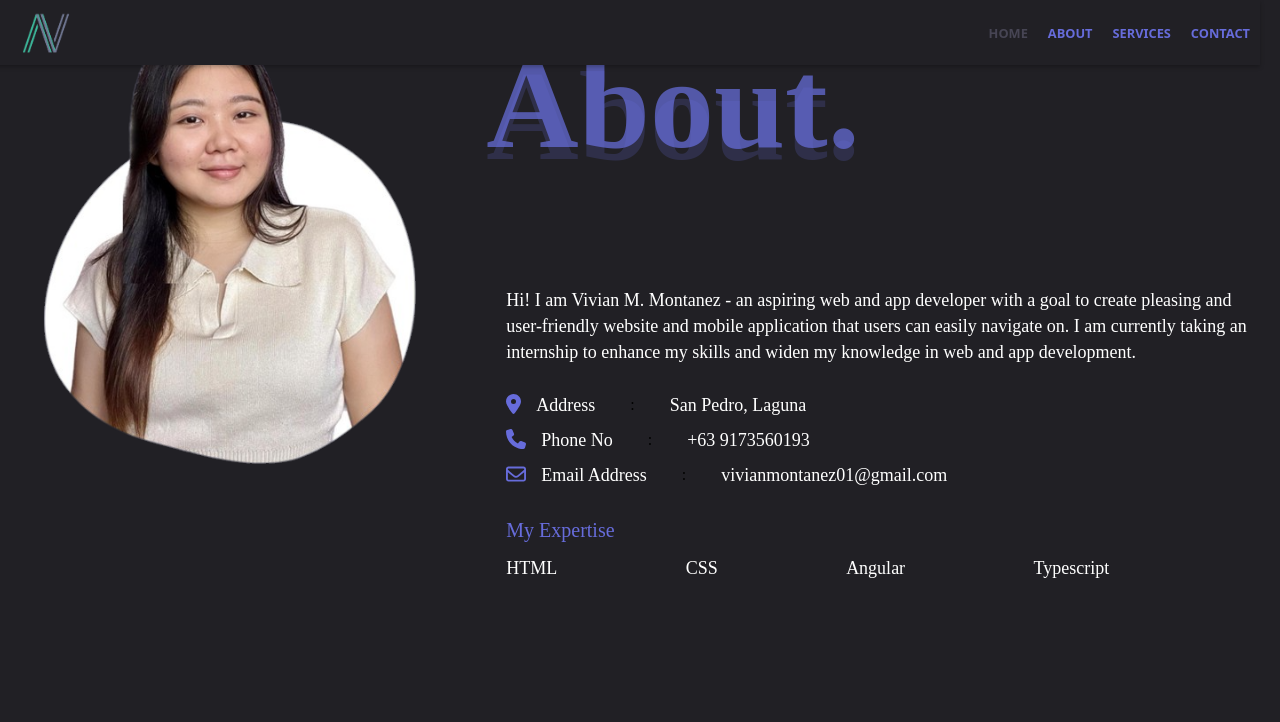
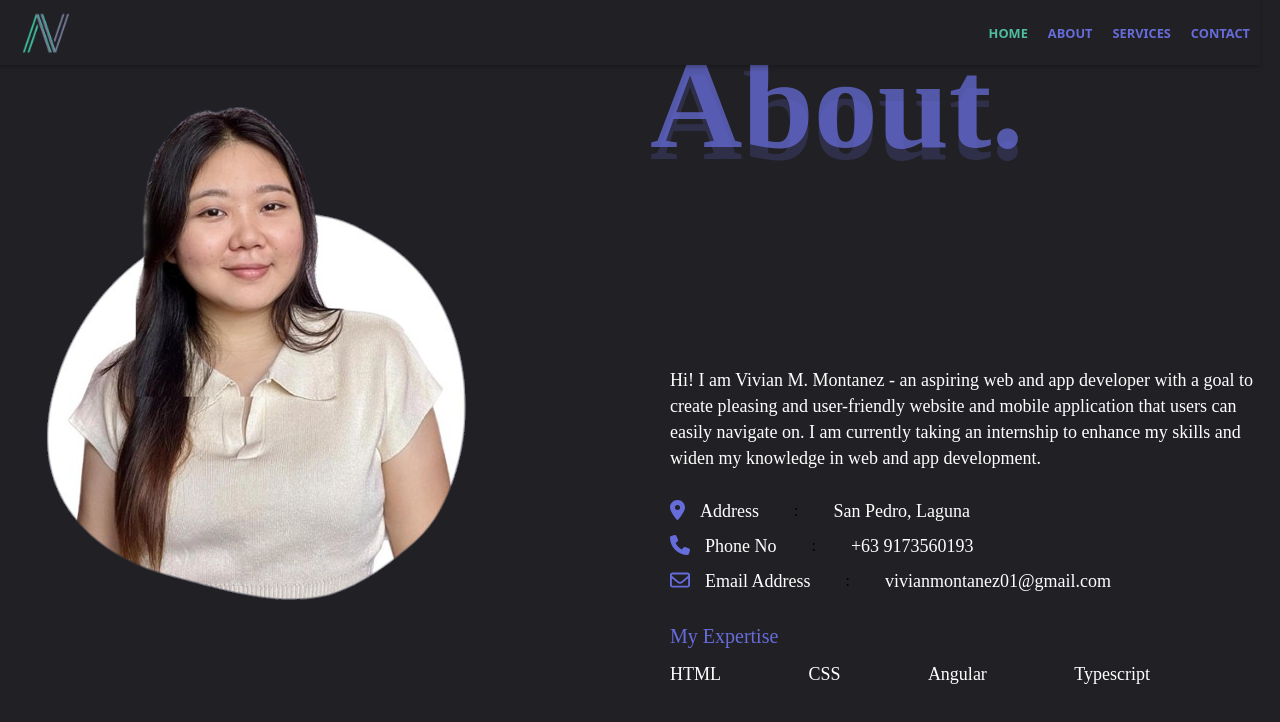
Before and after one commit to vivianm-montanez/portfoliomontanez, an Angular app: page /about in a window 1280 px wide. In both pictures the pointer is over the link "HOME". Shown: the top 722 px of the page. Built offline with nearby package versions, Linux system fonts and the light colour scheme.

Commit message:
build(root): :rocket: navbar

```diff
--- a/src/app/Utilities/nav-bar/nav-bar.component.scss
+++ b/src/app/Utilities/nav-bar/nav-bar.component.scss
@@ -19,7 +19,7 @@ $menuBreakpoint: 768px;
   }
 
   .menu a:hover{
-    color:#474554 ;
+    color:#4DBE9F ;
   }
 
 
--- a/src/app/about/about.component.scss
+++ b/src/app/about/about.component.scss
@@ -11,6 +11,8 @@
 
   .about {
     padding: 20px;
+    margin-top: 80px;
+    width: 40rem;
   }
 
   .about:nth-of-type(1) {
```
Also changed, not shown: 3 other files (tests, documents, lock files or other folders).
